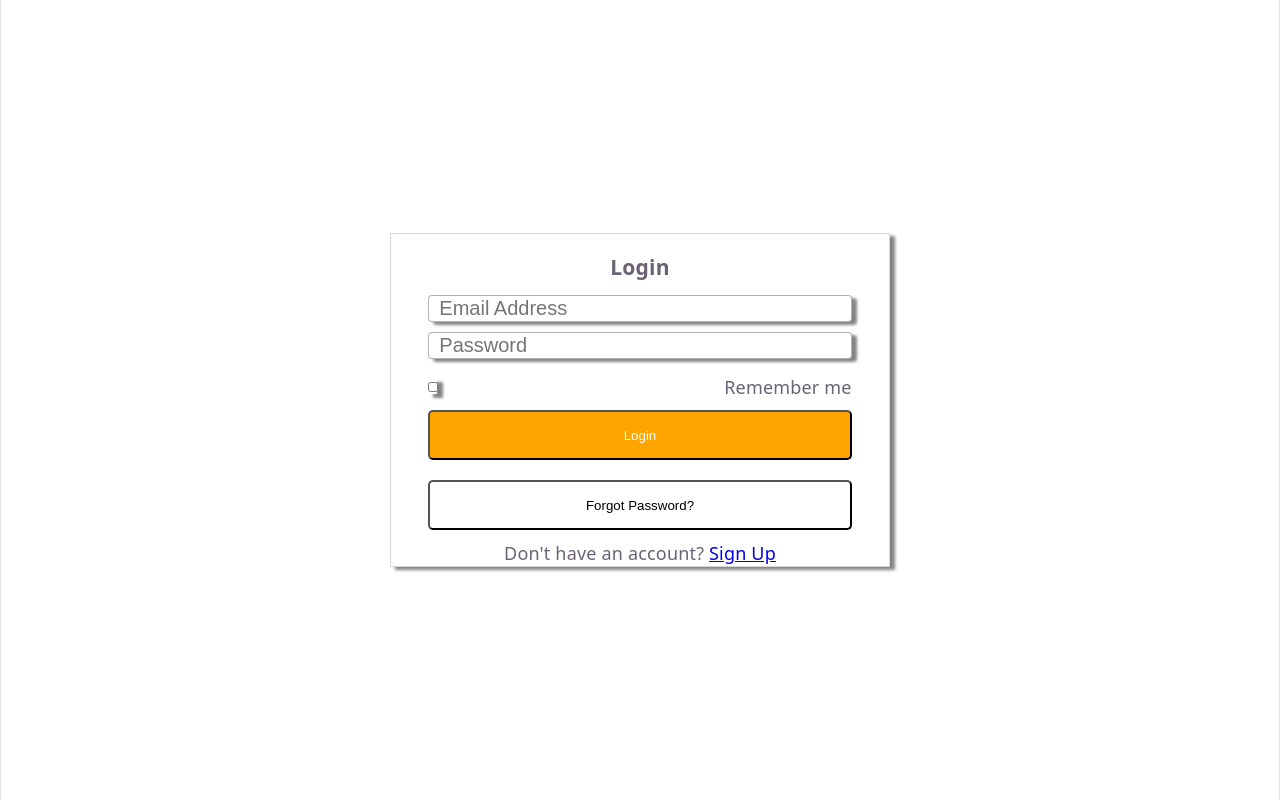
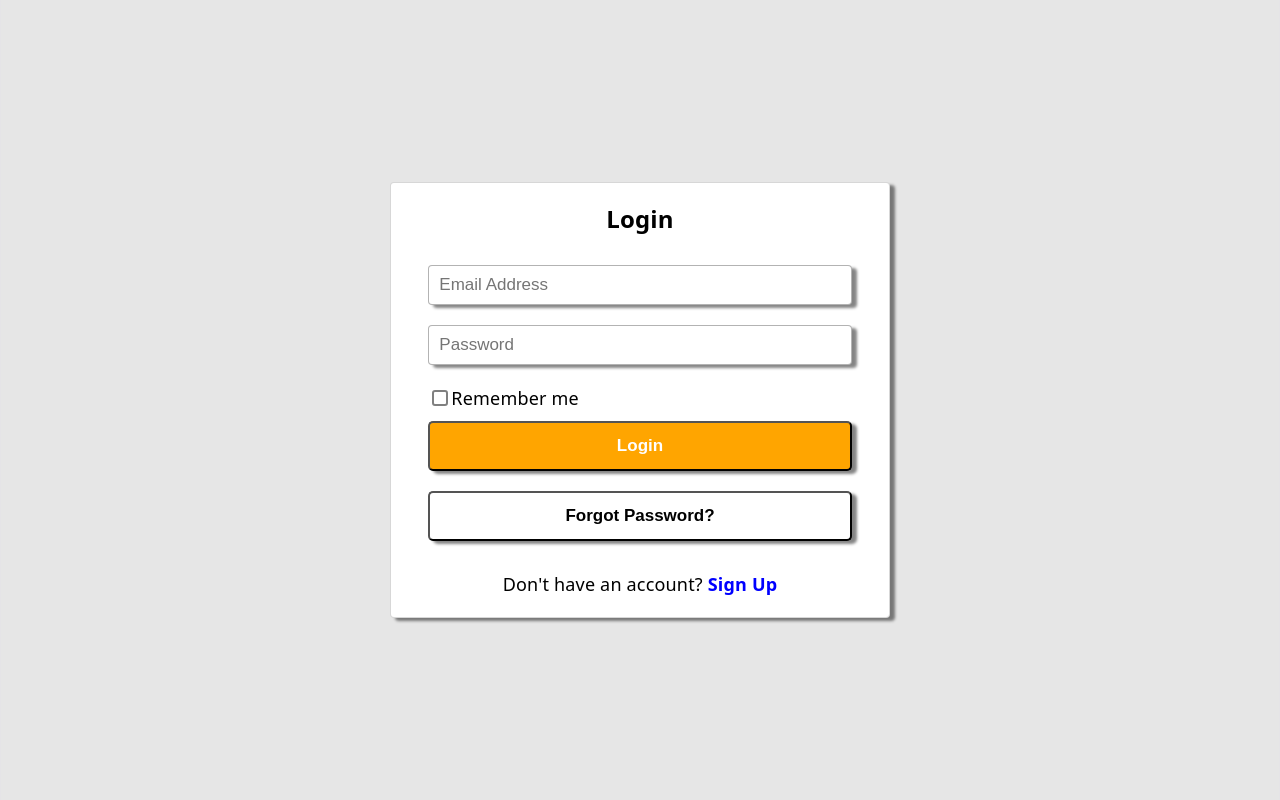
Before and after one commit to chris-gladney/Job-Application-Tracker, a React (Vite) app in the folder fe/: page / in a window 1280 px wide. Built offline with nearby package versions, Linux system fonts and the light colour scheme.

Commit message:
Login form styling added

```diff
--- a/fe/src/App.css
+++ b/fe/src/App.css
@@ -3,23 +3,32 @@
 }
 
 #root {
-  background-color: white;
   width: 100%;
+  height: 100vh;
+  display: flex;
+  flex-direction: column;
+  background-color: rgb(230, 230, 230);
 }
 
-form {
+.sign-in {
   background-color: white;
   border: solid rgba(128, 128, 128, 0.317) 1px;
   width: 500px;
   margin: auto;
   box-shadow: 5px 3px 3px rgba(0, 0, 0, 0.482);
+  border-radius: 4px;
+  display: flex;
+  flex-direction: column;
 }
 
 form h3 {
-  margin: 20px auto 10px auto;
+  margin: 20px auto;
+  font-size: 24px;
+  font-weight: 600;
+  line-height: 32px;
 }
 
-form button, form input, .checked {
+form button, form input {
   width: 85%;
 }
 
@@ -27,12 +36,17 @@ form button {
   margin: 10px auto;
   height: 50px;
   border-radius: 5px;
+  font-size: 17px;
+  font-weight: bold;
+  box-shadow: 5px 3px 3px rgba(0, 0, 0, 0.482);;
 }
 
-form input {
-  margin: 5px auto;
+form input[type="text"], form input[type="email"], form input[type="password"] {
+  margin: 10px auto;
+  height: 40px;
   background-color: white;
-  font-size: 20px;
+  color: black;
+  font-size: 17px;
   border-radius: 4px;
   border: solid rgba(128, 128, 128, 0.596) 1px;
   padding-left: 10px;
@@ -44,11 +58,36 @@ form input {
   align-items: left;
   display: flex;
   flex-direction: row;
+  align-items: center;
+  width: 85%;
+}
+
+form input[type="checkbox"] {
+  background-color: white;
 }
 
 #remember-me {
-  width: 10px;
-  margin-left: 0;
+  appearance: none;
+  width: 16px;
+  height: 16px;
+  border: 2px solid gray;
+  background-color: white;
+  border-radius: 3px;
+  cursor: pointer;
+}
+
+#remember-me:checked{
+  background-color: orange;
+  border-color: orange;
+}
+
+#remember-me:checked::after {
+  content: "✔";
+  color: white;
+  font-size: 12px;
+  display: block;
+  text-align: center;
+  line-height: 16px;
 }
 
 .orange-button {
@@ -60,3 +99,13 @@ form input {
   color: black;
   background-color: white;
 }
+
+form p {
+  margin: 20px 0;
+}
+
+form p a {
+  color: blue;
+  font-weight: bold;
+  text-decoration: none;
+}
--- a/fe/src/Components/SignIn.jsx
+++ b/fe/src/Components/SignIn.jsx
@@ -3,20 +3,20 @@ import { Link } from "react-router-dom";
 function SignIn() {
   return (
     <>
-      <form>
+      <form className="sign-in">
         <h3>Login</h3>
-        <input type="text" placeholder="Email Address" />
-        <br />
+        <input type="email" placeholder="Email Address" />
+
         <input type="password" placeholder="Password" />
-        <br />
+
         <div className="checked">
           <input type="checkbox" name="remember-me" id="remember-me" />
           <label htmlFor="remember-me">Remember me</label>
         </div>
         <button className="orange-button">Login</button>
-        <br />
+
         <button className="forgot-password">Forgot Password?</button>
-        <br />
+
         <p>
           Don't have an account? <Link to="/register">Sign Up</Link>
         </p>
--- a/fe/src/index.css
+++ b/fe/src/index.css
@@ -1,5 +1,5 @@
 :root {
-  --text: #6b6375;
+  --text: #000000;
   --text-h: #08060d;
   --bg: #fff;
   --border: #e5e4e7;
@@ -32,7 +32,7 @@
 
 @media (prefers-color-scheme: dark) {
   :root {
-    --text: #9ca3af;
+    --text: #000000;
     --text-h: #f3f4f6;
     --bg: #16171d;
     --border: #2e303a;
```
